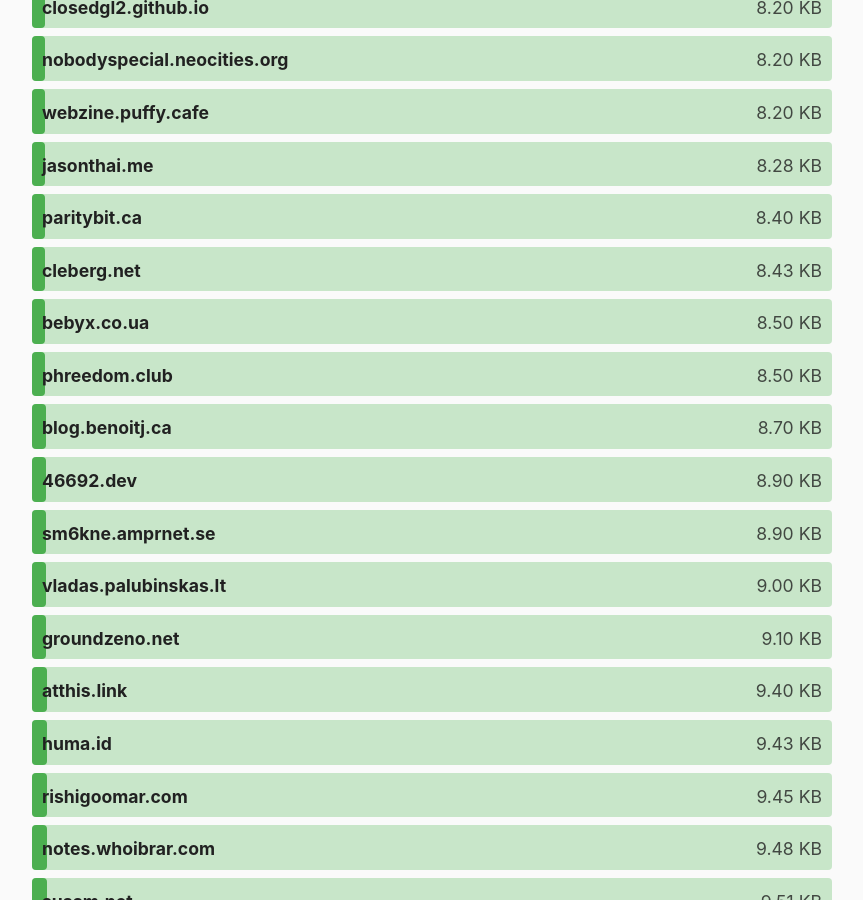
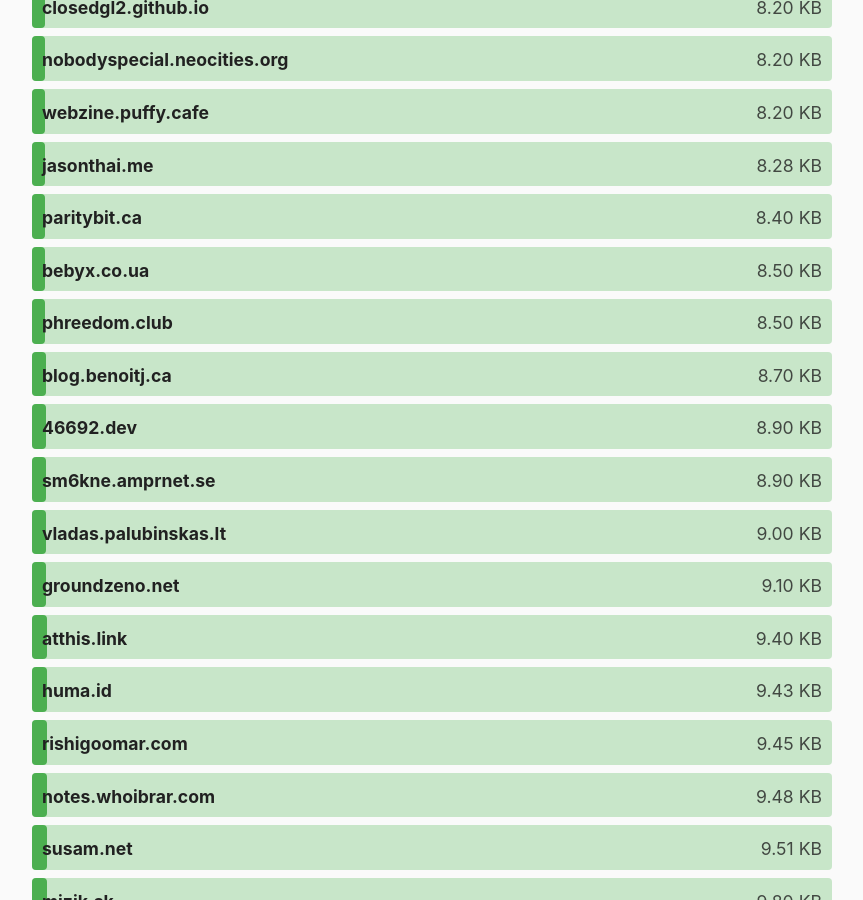
Before and after one commit to kevquirk/512kb.club, a Jekyll site: the page built from index.md, in a window 1280 px wide and 900 px high, scrolled down 3848 px. Shown: the whole window, without its empty margins (208-1071 px from the left). Built offline with Jekyll 4.4.1, drawn with Linux system fonts in a browser that asks for light colours.

Commit message:
remove cleberg.net

```diff
--- a/_data/sites.yml
+++ b/_data/sites.yml
@@ -607,11 +607,6 @@
   url: https://classquiz.de/
   size: 470
   last_checked: 2022-09-17
-
-- domain: cleberg.net
-  url: http://cleberg.net/
-  size: 8.43
-  last_checked: 2022-12-07
 
 - domain: cli.club
   url: https://cli.club/
```
